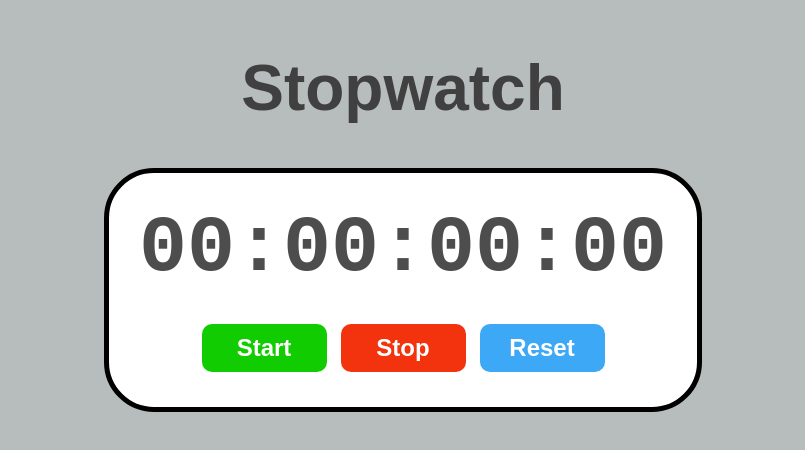
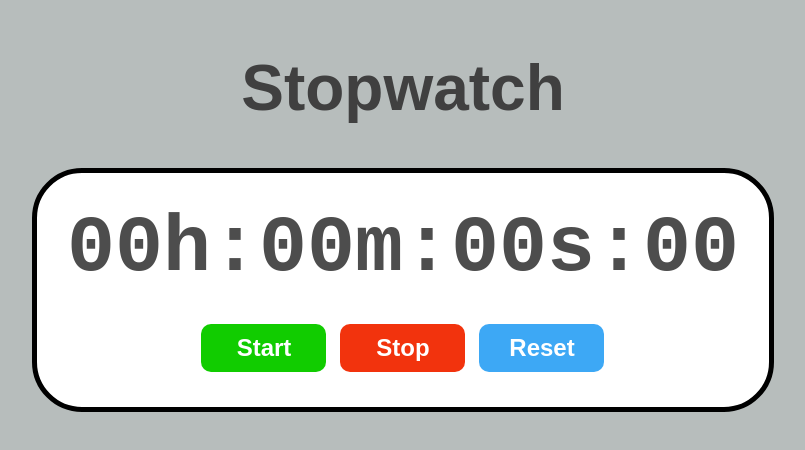
Before and after one commit to Santosh-Kammar/Stopwatch, a plain HTML site: page index.html in a window 1280 px wide. Shown: the whole page, without its empty margins (237-1042 px from the left). Drawn offline with Linux system fonts and the light colour scheme.

Commit message:
Update index.html

```diff
--- a/index.html
+++ b/index.html
@@ -15,7 +15,7 @@
 
     <div id="container">
         <div id="display">
-            00:00:00:00
+            00h:00m:00s:00
         </div>
         <div id="controls">
             <button id="startBtn" onclick="start()">Start</button>
```
